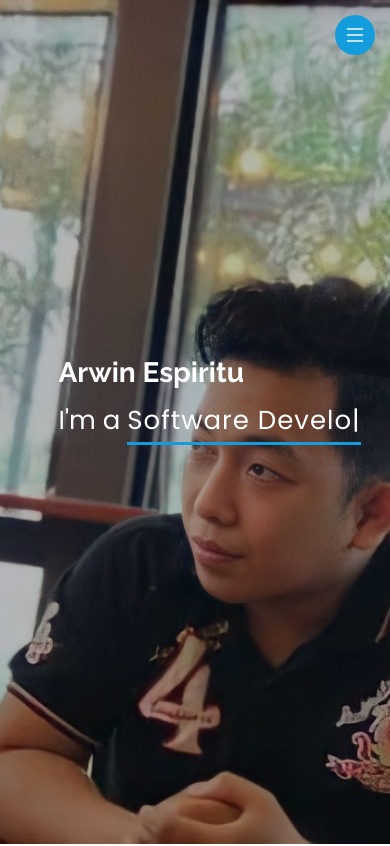
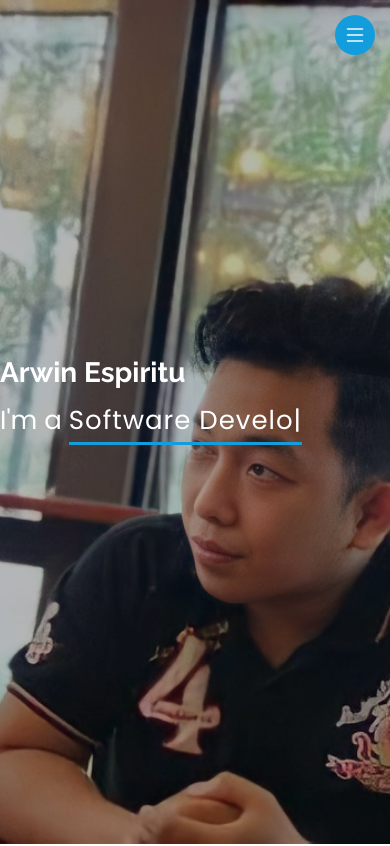
Before and after one commit to arwin0447/arwin0447.github.io, a plain HTML site: page index.html in a window 390 px wide. Shown: the top 846 px of the page. Drawn offline with nearby package versions, Linux system fonts and the light colour scheme.

Commit message:
verylast

```diff
--- a/assets/css/style.css
+++ b/assets/css/style.css
@@ -236,7 +236,7 @@ h1, h2, h3, h4, h5, h6 {
 }
 @media screen and (max-width: 500px) {
   #hero .hero-container{
-    left: 15vw;
+    left: 0;
   }
 }
 
```
